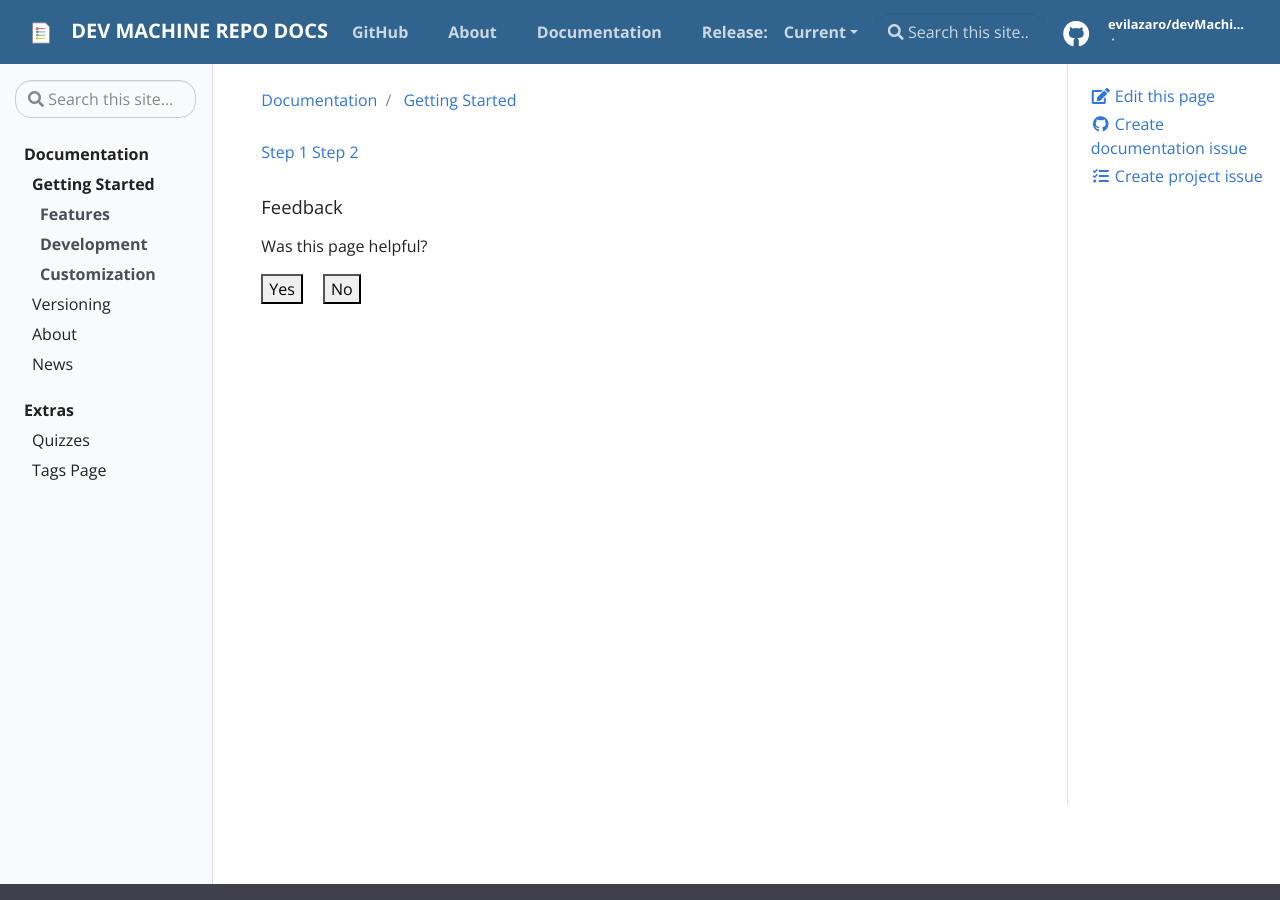
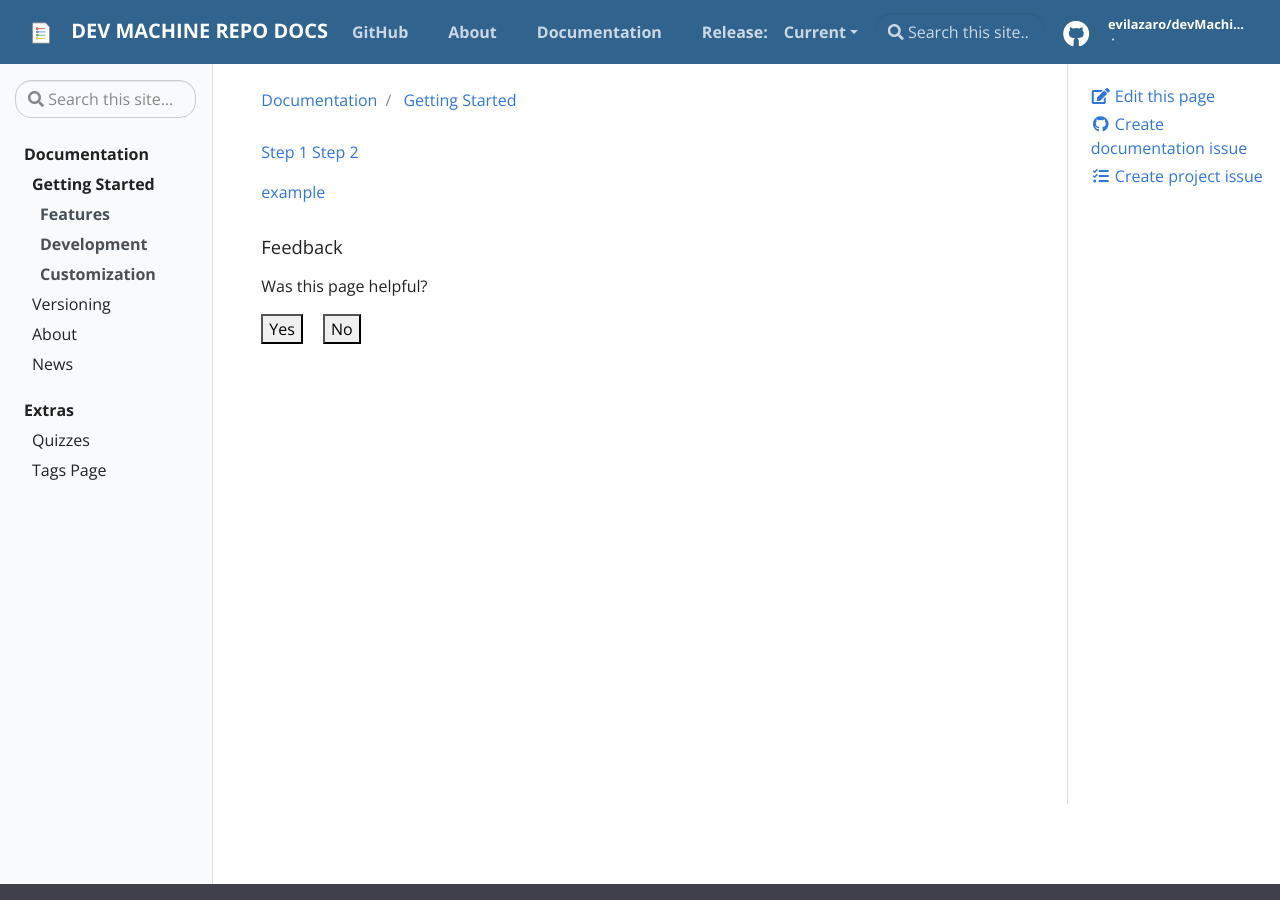
Before and after one commit to Evilazaro/devMachineConfig, a Jekyll site: the page built from docs/_docs/getting-started.md, in a window 1280 px wide and 900 px high. Built offline with Jekyll 4.4.1, drawn with Linux system fonts in a browser that asks for light colours.

Commit message:
docs added

```diff
--- a/docs/_docs/getting-started.md
+++ b/docs/_docs/getting-started.md
@@ -9,3 +9,5 @@ description: Getting started with Developer Onboarding Automation with Microsoft
 
 [Step 1](../_docs/devMachineConfig/step1.md)
 [Step 2](../_docs/devMachineConfig/step2.md)
+
+{% raw %}[example](./devMachineConfig/step1.md){% endraw %}
```
